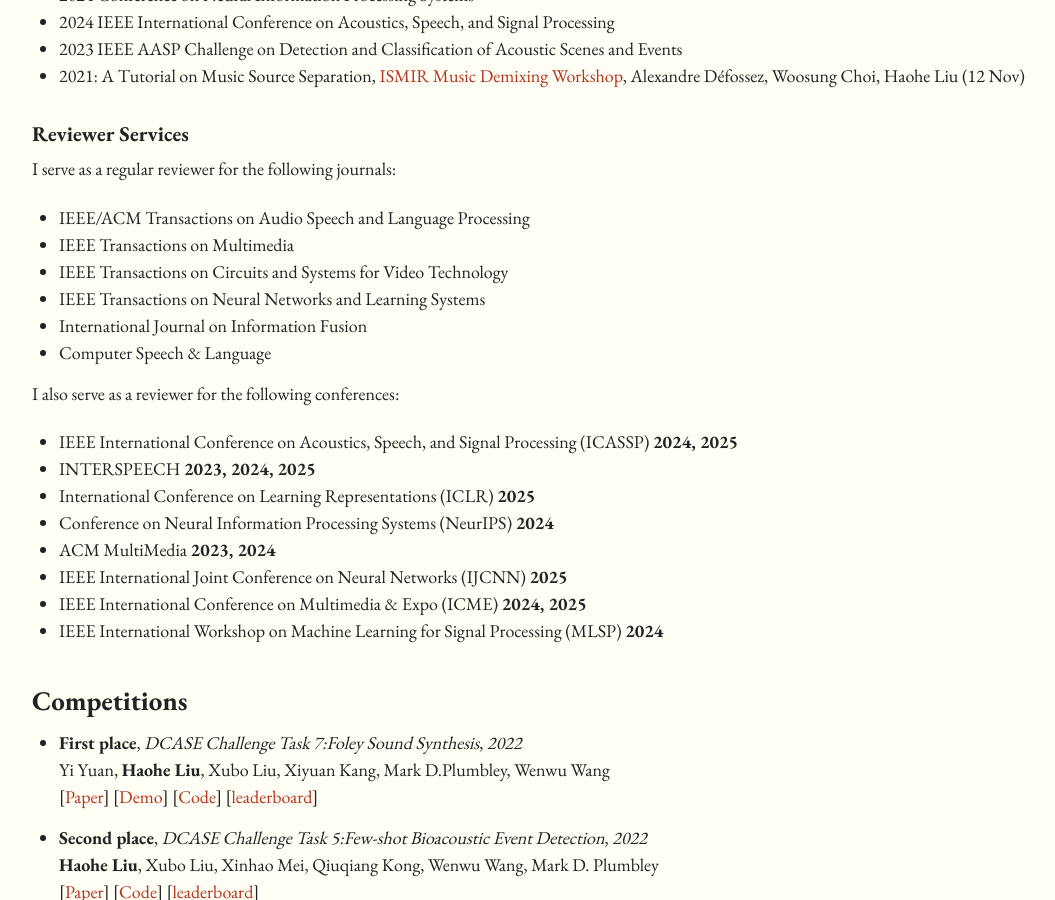
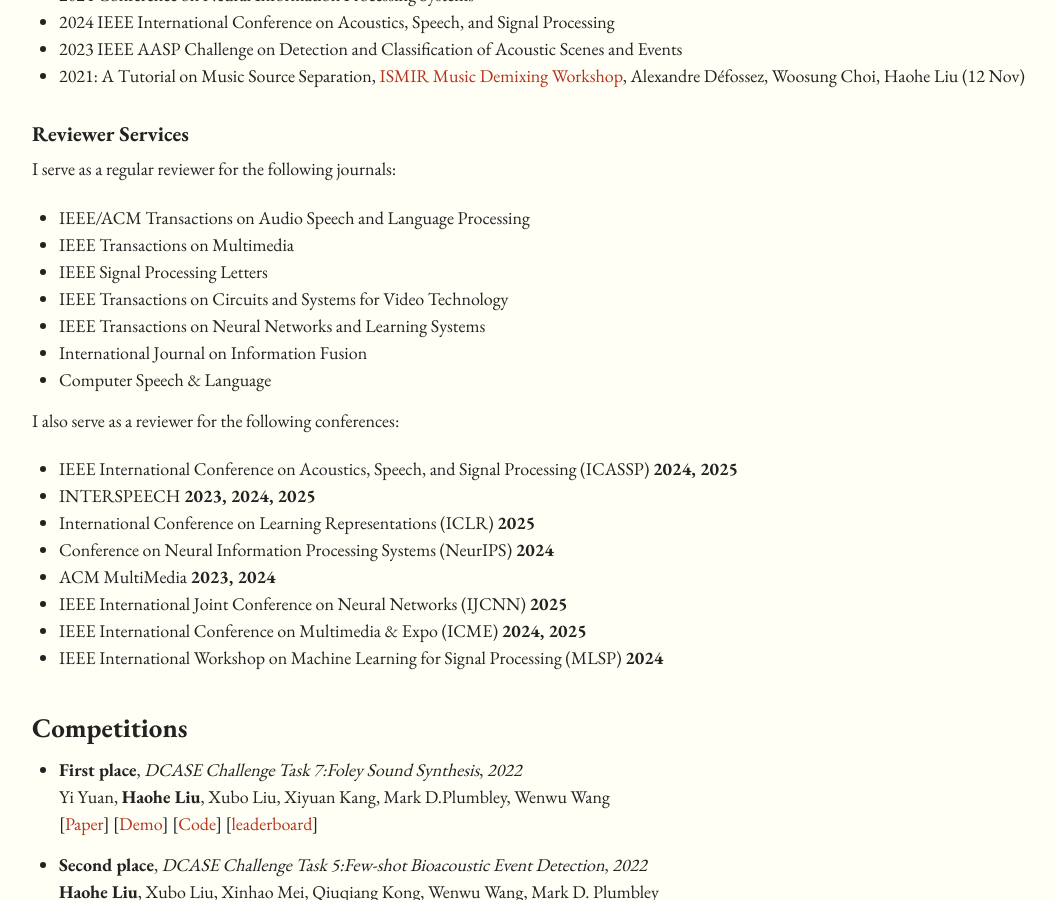
Before and after one commit to haoheliu/haoheliu.github.io, a Jekyll site: the page built from index.md, in a window 1280 px wide and 900 px high, scrolled down 2917 px. Shown: the whole window, without its empty margins (50-1105 px from the left). Built offline with Jekyll 4.4.1, drawn with Linux system fonts in a browser that asks for light colours; comment, search, counter and statistics services are not loaded.

Commit message:
Update index.md

```diff
--- a/index.md
+++ b/index.md
@@ -790,6 +790,7 @@ I serve as a regular reviewer for the following journals:
 
 - IEEE/ACM Transactions on Audio Speech and Language Processing
 - IEEE Transactions on Multimedia
+- IEEE Signal Processing Letters
 - IEEE Transactions on Circuits and Systems for Video Technology
 - IEEE Transactions on Neural Networks and Learning Systems
 - International Journal on Information Fusion
```
